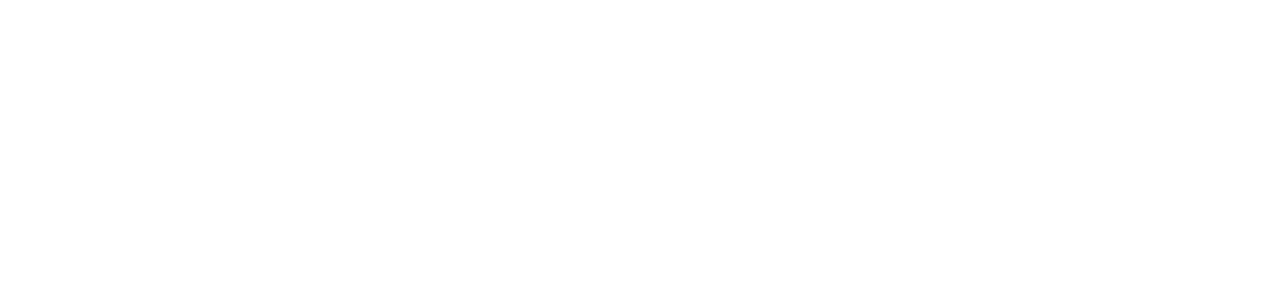
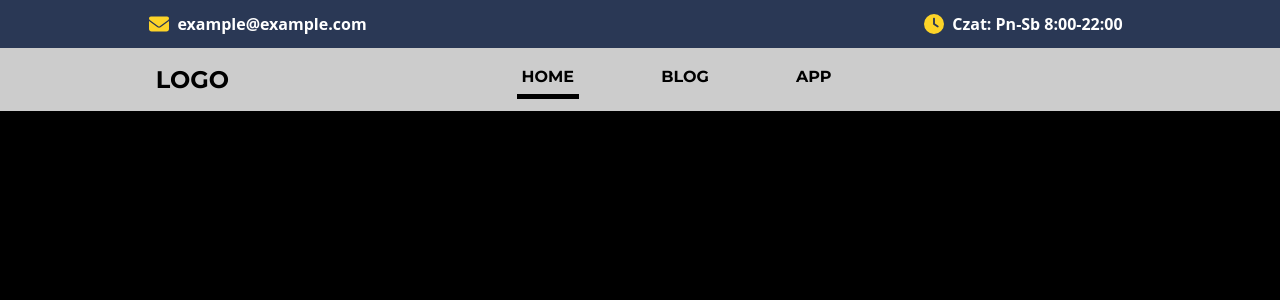
Before and after one commit to SoSaymon/todo-app, a React (Create React App) app: page / in a window 1280 px wide. Shown: the top 300 px of the page. Built offline with nearby package versions, Linux system fonts and the light colour scheme.

Commit message:
Finished header

```diff
--- a/src/App.tsx
+++ b/src/App.tsx
@@ -1,10 +1,12 @@
 import React from 'react';
 import './styles/App.css';
 import {BrowserRouter} from "react-router-dom";
+import {Header} from "./layouts/Header";
 
 function App() {
   return (
       <BrowserRouter basename={process.env.PUBLIC_URL}>
+          <Header/>
       </BrowserRouter>
   );
 }
--- /dev/null
+++ b/src/layouts/Header.tsx
@@ -0,0 +1,38 @@
+import { FontAwesomeIcon } from '@fortawesome/react-fontawesome'
+import {faEnvelope, faClock} from "@fortawesome/free-solid-svg-icons";
+import {headerNavLinks} from "../utils/headerNavLinks";
+import {NavLink} from "react-router-dom";
+
+import '../styles/Header.css'
+
+const headerIconMargin = 'm-2'
+const headerFontFamily = {fontFamily: 'Open Sans'}
+export const Header = () => {
+	const navLinks = headerNavLinks.map(link => (
+		<NavLink className={"nav-main--link"} key={link.name} to={link.path}>{link.name}</NavLink>
+	))
+	return (
+		<header>
+			<div className={"flex justify-around items-center bg-japaneseIndygo p-3 text-white font-bold"} style={headerFontFamily}>
+				<span>
+					<FontAwesomeIcon icon={faEnvelope} size={"lg"} color={"#FDD428"}/>
+					<a href={"mailto:example@example.com"} target={"_blank"} rel="noreferrer" className={headerIconMargin}>example@example.com</a>
+				</span>
+				<span></span>
+				<span>
+					<FontAwesomeIcon icon={faClock} size={"lg"} color={"#FDD428"}/>
+					<span className={headerIconMargin}>Czat: Pn-Sb 8:00-22:00</span>
+				</span>
+			</div>
+			<div className={"flex justify-around items-center bg-white p-3 font-bold opacity-80"}>
+				<span className={"font-bold text-2xl"}>
+					LOGO
+				</span>
+				<nav className={"flex justify-between w-80 uppercase header--nav-main"}>
+					{navLinks}
+				</nav>
+				<span></span>
+			</div>
+		</header>
+	)
+}
--- a/src/styles/App.css
+++ b/src/styles/App.css
@@ -11,4 +11,6 @@
   font-family: 'Montserrat', sans-serif;
 
   scroll-behavior: smooth;
+
+  background: black;
 }
--- /dev/null
+++ b/src/styles/Header.css
@@ -0,0 +1,13 @@
+nav.header--nav-main a.nav-main--link {
+    padding: 5px;
+    display: block;
+    text-decoration: none;
+    transition: .2s;
+}
+nav.header--nav-main a.nav-main--link:hover {
+    transform: translateY(-5px);
+}
+nav.header--nav-main a.nav-main--link.active {
+    border-bottom: 5px black solid;
+    transform: translateY(0);
+}
--- /dev/null
+++ b/src/utils/headerNavLinks.ts
@@ -0,0 +1,14 @@
+export const headerNavLinks = [
+	{
+		name: 'home',
+		path: '/'
+	},
+	{
+		name: 'blog',
+		path: '/blog'
+	},
+	{
+		name: 'app',
+		path: '/app'
+	}
+]
--- a/tailwind.config.js
+++ b/tailwind.config.js
@@ -4,6 +4,10 @@
     "./src/**/*.{js,jsx,ts,tsx}",
   ],
   theme: {
+    colors: {
+      'japaneseIndygo': '#2A3855',
+      white: '#fff'
+    },
     extend: {},
   },
   plugins: [],
```
